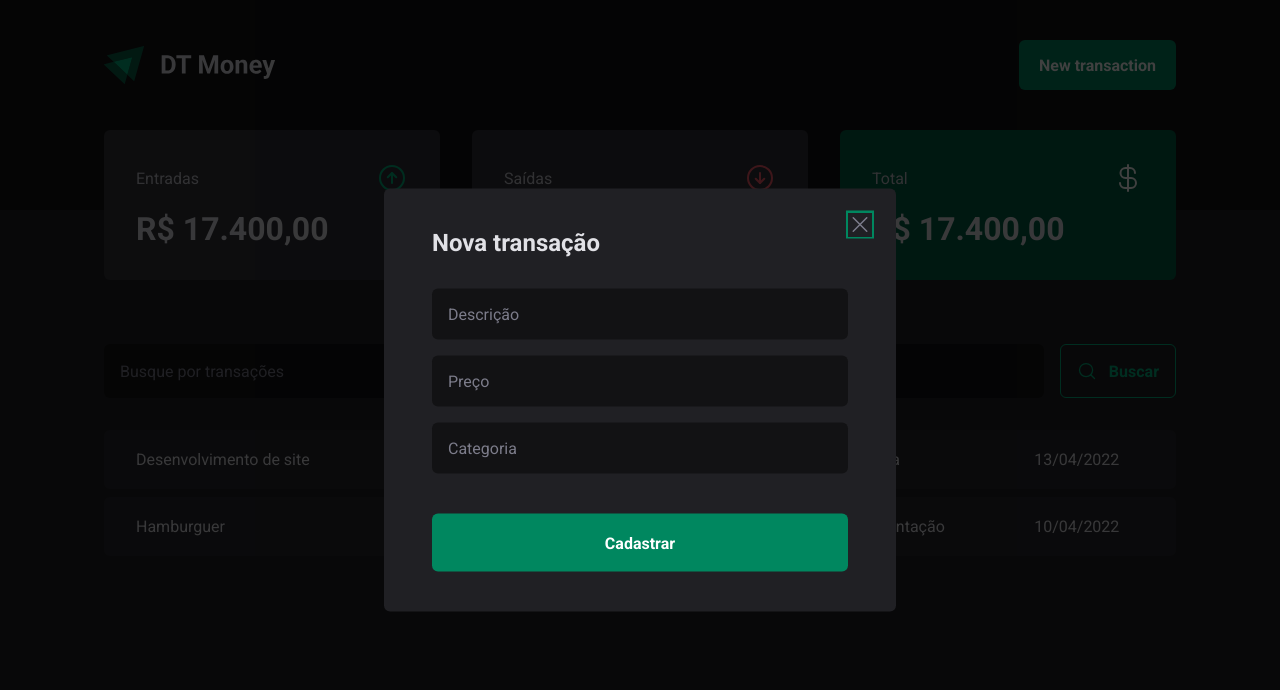
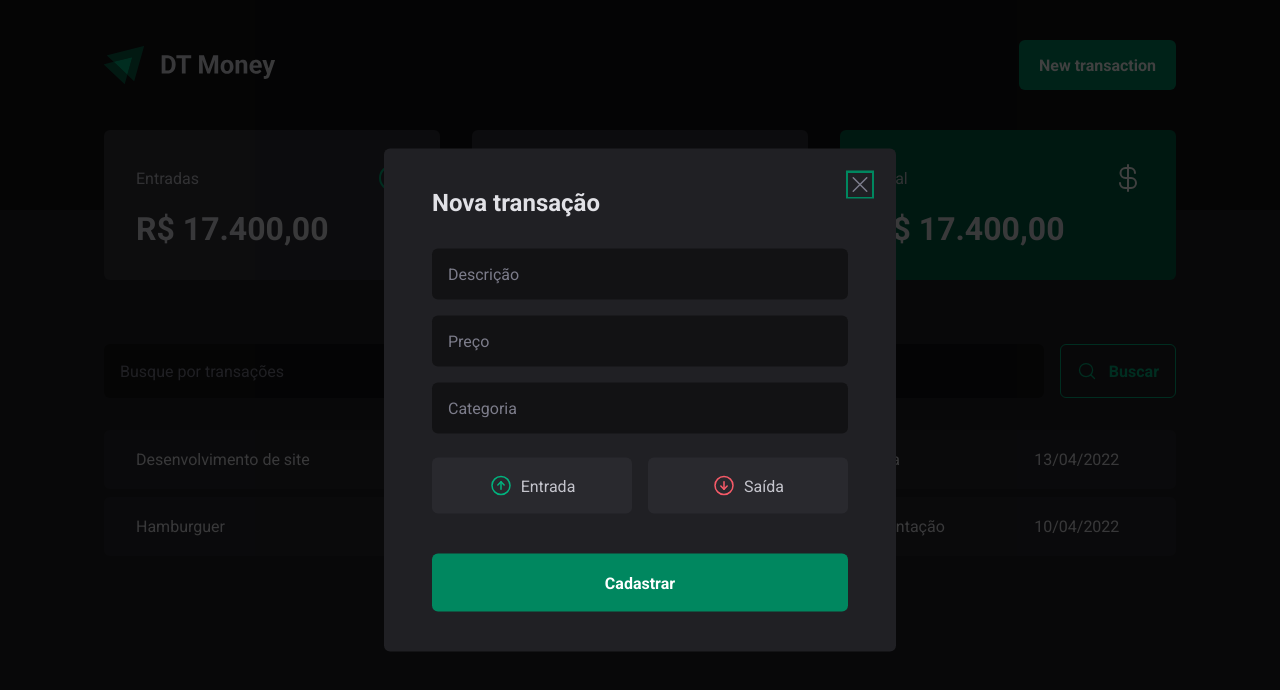
Before and after one commit to casbern/dt-money, a React (Vite) app: page / in a window 1280 px wide. Both pictures are taken after a click on the button "New transaction". Shown: the top 690 px of the page. Built offline with nearby package versions, Linux system fonts and the light colour scheme.

Commit message:
added radio button component from radix and added styles to it

```diff
--- a/package.json
+++ b/package.json
@@ -11,6 +11,7 @@
   },
   "dependencies": {
     "@radix-ui/react-dialog": "^1.0.5",
+    "@radix-ui/react-radio-group": "^1.1.3",
     "phosphor-react": "^1.4.1",
     "react": "^18.2.0",
     "react-dom": "^18.2.0",
--- a/src/components/NewTransactionModal/index.tsx
+++ b/src/components/NewTransactionModal/index.tsx
@@ -1,6 +1,6 @@
 import * as Dialog from '@radix-ui/react-dialog';
-import { Overlay, Content, CloseButton } from './styles';
-import { X } from 'phosphor-react';
+import { Overlay, Content, CloseButton, TransactionType, TransactionTypeButton } from './styles';
+import { ArrowCircleDown, ArrowCircleUp, X } from 'phosphor-react';
 
 
 export function NewTransactionModal() {
@@ -18,6 +18,18 @@
           <input type="number" placeholder='Preço' required/>
           <input type="text" placeholder='Categoria' required/>
 
+          <TransactionType>
+            <TransactionTypeButton variant='income' value='income'>
+              <ArrowCircleUp size={24}/>
+              Entrada
+            </TransactionTypeButton>
+
+            <TransactionTypeButton variant='outcome' value='outcome'>
+              <ArrowCircleDown size={24}/>
+              Saída
+            </TransactionTypeButton>
+          </TransactionType>
+
           <button type='submit'>Cadastrar</button>
         </form>
 
--- a/src/components/NewTransactionModal/styles.ts
+++ b/src/components/NewTransactionModal/styles.ts
@@ -1,5 +1,6 @@
 import styled from "styled-components"
 import * as Dialog from '@radix-ui/react-dialog';
+import * as RadioGroup from '@radix-ui/react-radio-group';
 
 
 export const Overlay = styled(Dialog.Overlay)`
@@ -69,3 +70,46 @@
   cursor: pointer;
   color: ${ props => props.theme['gray-500']};
 `
+
+export const TransactionType = styled(RadioGroup.Root)`
+  display: grid;
+  grid-template-columns: repeat(2, 1fr);
+  gap: 1rem;
+  margin-top: 0.5rem;
+`
+
+interface TransactionTypeButtonProps {
+  variant: 'income'  | 'outcome';
+}
+
+export const TransactionTypeButton = styled(RadioGroup.Item)<TransactionTypeButtonProps>`
+  background: ${ props => props.theme['gray-700']};
+  padding: 1rem;
+  display: flex;
+  align-items: center;
+  justify-content: center;
+  gap: 0.5rem;
+  border-radius: 6px;
+  cursor: pointer;
+  border: 0;
+  color: ${props => props.theme['gray-300']};
+
+  svg {
+    color: ${ props => props.variant === 'income' ? props.theme['green-300'] : props.theme['red-300']};
+  }
+
+  &[data-state='unchecked']:hover {
+    transition: background-color 0.2s;
+    background: ${ props => props.theme['gray-600']};
+  }
+
+  &[data-state='checked'] {
+    color: ${ props => props.theme.white};
+    background: ${ props => props.variant === 'income' ? props.theme['green-500'] : props.theme['red-500']};
+
+    svg {
+     color: ${ props => props.theme.white};
+    }
+
+  }
+`
```
Also changed, not shown: 1 other file (tests, documents, lock files or other folders).
